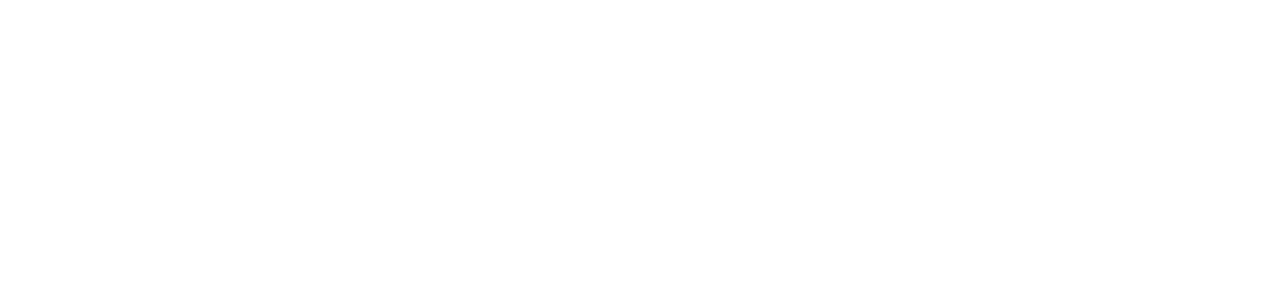
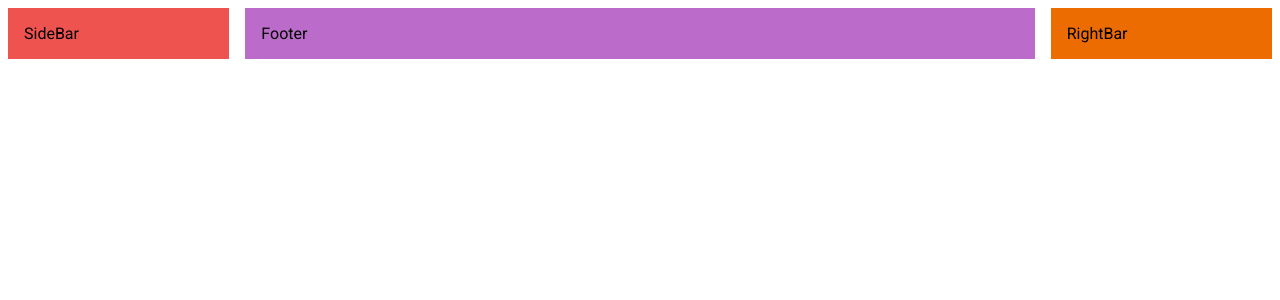
Before and after one commit to YYNPYWW/mui_demo, a React (Create React App) app: page / in a window 1280 px wide. Shown: the top 300 px of the page. Built offline with nearby package versions, Linux system fonts and the light colour scheme.

Commit message:
add components and breakpoints

```diff
--- a/src/App.js
+++ b/src/App.js
@@ -1,8 +1,19 @@
+import React from 'react';
+import NavBar from './components/NavBar';
+import SideBar from './components/SideBar';
+import RightBar from './components/RightBar';
+import Footer from './components/Footer';
+import { Stack } from '@mui/material';
+
+
 function App() {
   return (
-    <div>
-
-    </div>
+    <Stack direction='row' spacing={2} >
+      {/* <NavBar /> */}
+      <SideBar />
+      <Footer />
+      <RightBar />
+    </Stack>
   );
 }
 
--- /dev/null
+++ b/src/components/Footer.jsx
@@ -0,0 +1,18 @@
+import { Box } from '@mui/material';
+import React from 'react'
+
+const Footer = () => {
+    return (
+        <Box
+            flex={4}
+            sx={{
+                bgcolor: '#BB6BC9',
+                p: 2
+            }}
+        >
+            Footer
+        </Box>
+    )
+}
+
+export default Footer;
--- /dev/null
+++ b/src/components/NavBar.jsx
@@ -0,0 +1,9 @@
+import React from 'react'
+
+const NavBar = () => {
+    return (
+        <div>NavBar</div>
+    )
+}
+
+export default NavBar;
--- /dev/null
+++ b/src/components/RightBar.jsx
@@ -0,0 +1,19 @@
+import { Box } from '@mui/material';
+import React from 'react'
+
+const RightBar = () => {
+    return (
+        <Box
+            flex={1}
+            sx={{
+                bgcolor: '#ed6c02',
+                p: 2,
+                display: { xs: 'none', sm: 'block' }
+            }}
+        >
+            RightBar
+        </Box>
+    )
+}
+
+export default RightBar;
--- /dev/null
+++ b/src/components/SideBar.jsx
@@ -0,0 +1,19 @@
+import { Box } from '@mui/material';
+import React from 'react'
+
+const SideBar = () => {
+    return (
+        <Box
+            flex={1}
+            sx={{
+                bgcolor: '#ef5350',
+                p: 2,
+                display: { xs: 'none', sm: 'block' }
+            }}
+        >
+            SideBar
+        </Box>
+    )
+}
+
+export default SideBar;
```
